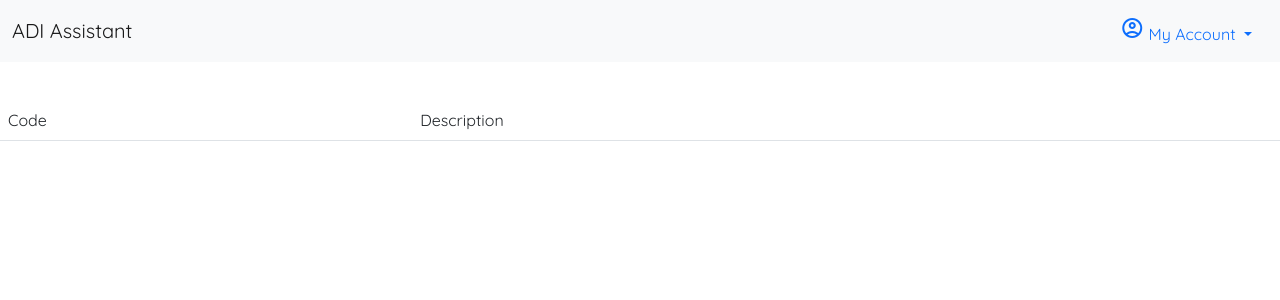
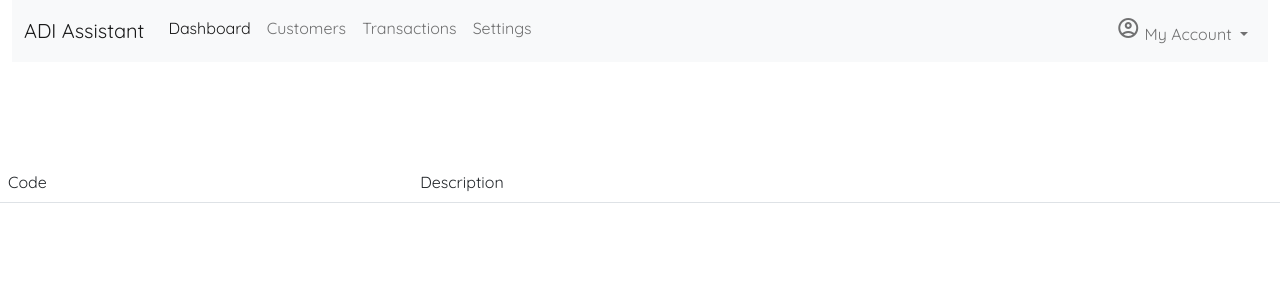
Before and after one commit to martinbannister/CI_MS4_ADI_Assistant, a Django app: page /transactions/codes/ in a window 1280 px wide. Shown: the top 300 px of the page. Run offline with Django 3.2, Linux system fonts and the light colour scheme.

Commit message:
FEAT(base.html): build working navigation

```diff
--- a/templates/base.html
+++ b/templates/base.html
@@ -29,10 +29,27 @@
   </head>
   <body>
     <header class="container-fluid">
-      <nav class="navbar fixed-top navbar-light bg-light">
+      <nav class="navbar navbar-expand-lg navbar-light bg-light">
         <div class="container-fluid">
-          <a class="navbar-brand" href="#">ADI Assistant</a>
-          <ul class="nav justify-content-end">
+          <a class="navbar-brand" href="{% url 'home' %}">ADI Assistant</a>
+          <button class="navbar-toggler" type="button" data-bs-toggle="collapse" data-bs-target="#navbarNavAltMarkup" aria-controls="navbarNavAltMarkup" aria-expanded="false" aria-label="Toggle navigation">
+            <span class="navbar-toggler-icon"></span>
+          </button>
+          <div class="collapse navbar-collapse" id="navbarNavAltMarkup">
+            <ul class="navbar-nav flex-grow-1">
+              <li class="nav-item">
+                <a class="nav-link active" aria-current="page" href="{% url 'dashboard' %}">Dashboard</a>
+              </li>
+              <li class="nav-item">
+                <a class="nav-link" href="#">Customers</a>
+              </li>
+              <li class="nav-item">
+                <a class="nav-link" href="{% url 'trans_list' %}">Transactions</a>
+              </li>
+              <li class="nav-item">
+                <a class="nav-link" href="#">Settings</a>
+              </li>
+              <ul class="nav ms-auto">
                 <li class="nav-item dropdown">
                   <a class="nav-link dropdown-toggle" data-bs-toggle="dropdown" href="#" role="button" aria-expanded="false">
                     <span class="material-icons-outlined">account_circle</span> My Account
@@ -52,8 +69,28 @@
                   </ul>
                 </li>
               </ul>
+            </ul>
+          </div>
+
         </div>
       </nav>
+      <!--
+      <nav class="navbar fixed-top navbar-light bg-light">
+        <div class="container-fluid">
+          <a class="navbar-brand" href="{% url 'home' %}">ADI Assistant</a>
+          <div class="collapse navbar-collapse" id="navbarSupportedContent">
+            <ul class="navbar-nav me-auto mb-2 mb-lg-0">
+              <li class="nav-item">
+                <a class="nav-link active" aria-current="page" href="{% url 'trans_list' %}">Transactions</a>
+              </li>
+              <li class="nav-item">
+                <a class="nav-link" href="#">Link</a>
+              </li>
+            </ul>
+          </div>
+        </div>
+      </nav>
+    -->
     </header>
 
     {% if messages %}
```
Lines whose indentation alone changed are shown as unchanged.
